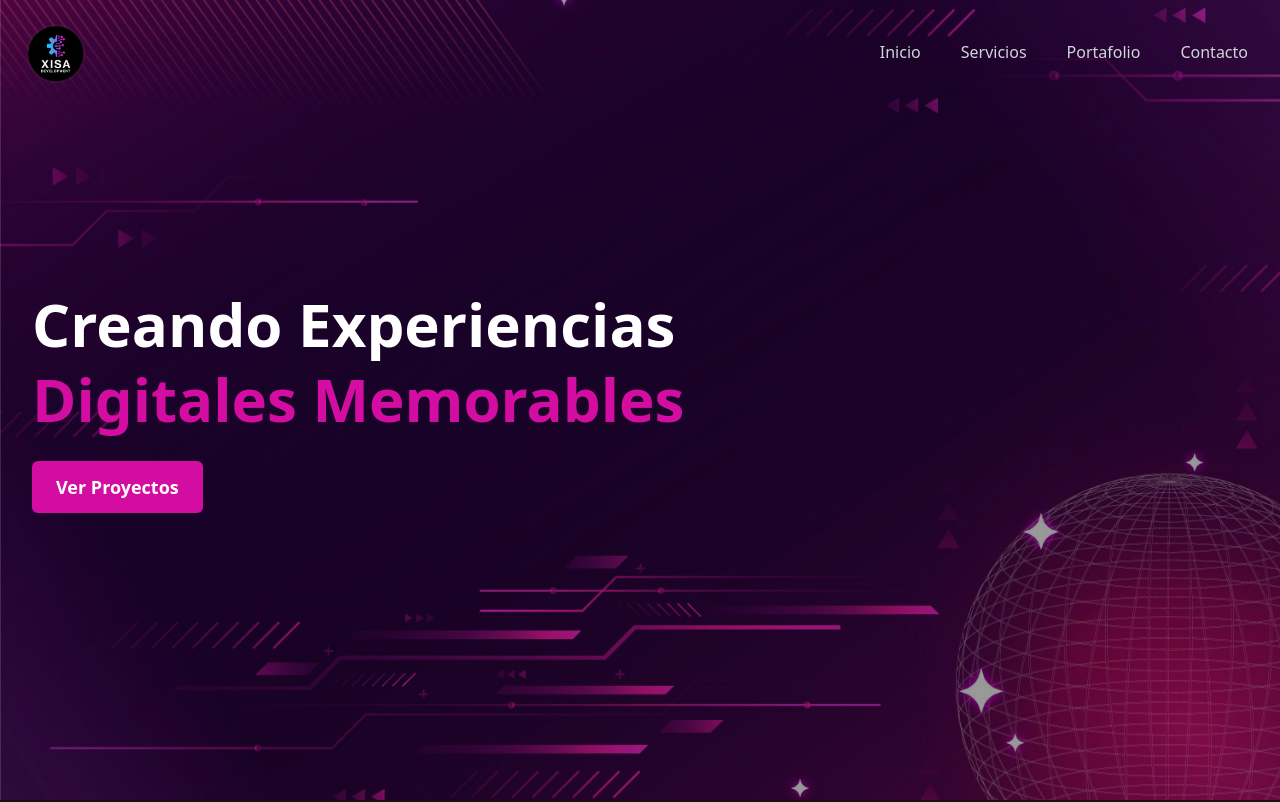
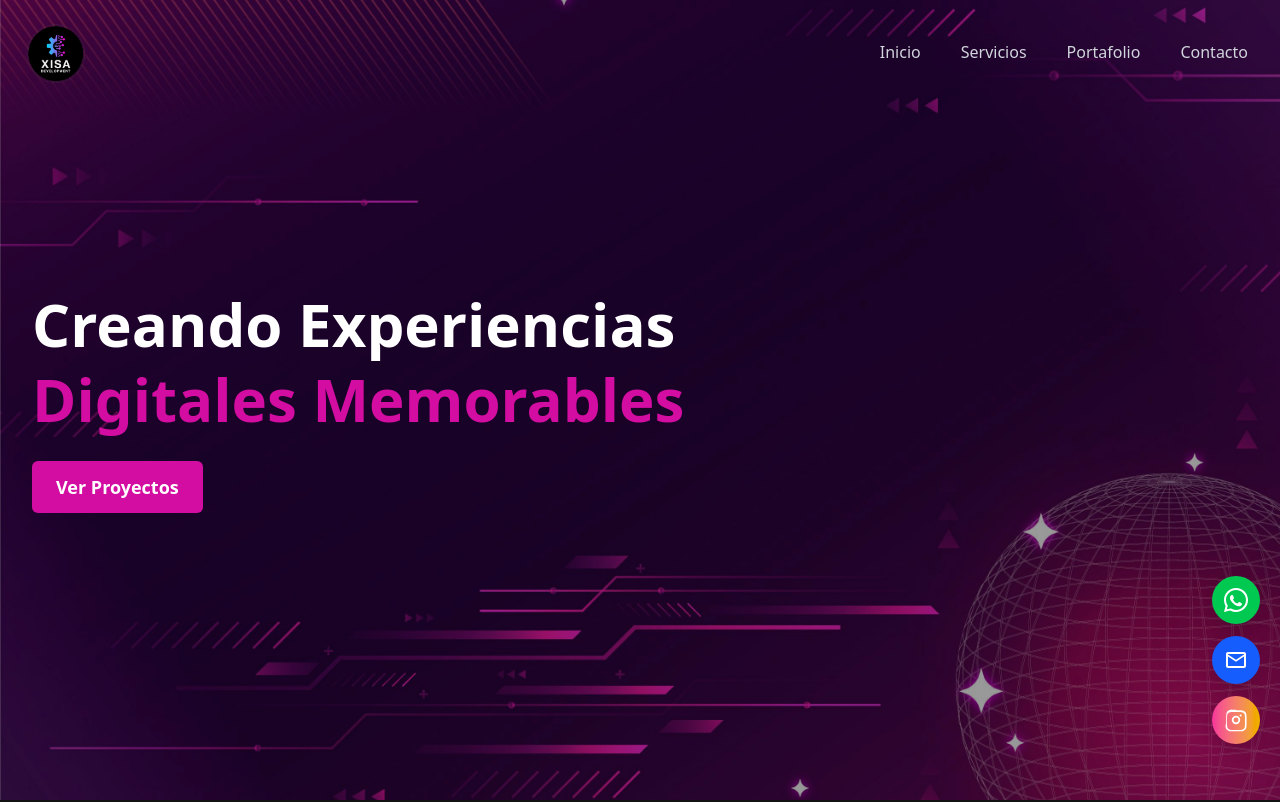
Before and after one commit to Xisa-Development/XisaDevelopment, a React (Vite) app: page / in a window 1280 px wide. Shown: the top 802 px of the page. Built offline with nearby package versions, Linux system fonts and the light colour scheme.

Commit message:
feat: :sparkles: new components

```diff
--- /dev/null
+++ b/src/components/FloatButton.tsx
@@ -0,0 +1,37 @@
+
+export default function FloatButton() {
+  return (
+    <div className="fixed right-5 bottom-10 pb-4 flex flex-col gap-3 z-[9999]">
+      <a
+        href="https://api.whatsapp.com/send?phone=4271047437"
+        target="_blank"
+        rel="noopener noreferrer"
+        className="flex items-center justify-center w-12 h-12 xs:w-10 xs:h-10 bg-green-500 text-white rounded-full shadow-lg transition-transform hover:scale-110"
+      >
+        <svg className="w-6 h-6" fill="currentColor" viewBox="0 0 24 24">
+          <path d="M20.52 3.48A11.92 11.92 0 0 0 12 0C5.37 0 0 5.37 0 12c0 2.11.55 4.12 1.6 5.91L0 24l6.27-1.62A11.93 11.93 0 0 0 12 24c6.63 0 12-5.37 12-12 0-3.19-1.24-6.18-3.48-8.52zM12 22a9.93 9.93 0 0 1-5.1-1.39l-.36-.21-3.72.96.99-3.63-.24-.37A9.93 9.93 0 0 1 2 12c0-5.52 4.48-10 10-10s10 4.48 10 10-4.48 10-10 10zm5.27-7.05c-.29-.14-1.72-.84-1.98-.94-.27-.1-.47-.14-.66.14-.2.29-.76.94-.93 1.13-.17.2-.34.22-.63.07-.29-.14-1.24-.46-2.37-1.47a8.77 8.77 0 0 1-1.63-2.03c-.17-.29-.02-.45.13-.59.13-.13.29-.34.43-.51.14-.17.2-.29.29-.48.1-.2.05-.37-.02-.51-.07-.14-.66-1.59-.9-2.18-.24-.57-.49-.49-.66-.5h-.56c-.2 0-.52.07-.8.37-.29.29-1.04 1.02-1.04 2.48 0 1.45 1.06 2.85 1.2 3.05.14.2 2.1 3.21 5.09 4.5.71.31 1.26.5 1.69.64.71.22 1.36.19 1.87.12.57-.08 1.72-.7 1.96-1.37.24-.67.24-1.24.17-1.37-.07-.14-.26-.2-.55-.34z" />
+        </svg>
+      </a>
+
+      <a
+        href="mailto:xisa@gmail.com"
+        className="flex items-center justify-center w-12 h-12 xs:w-10 xs:h-10 bg-blue-600 text-white rounded-full shadow-lg transition-transform hover:scale-110"
+      >
+        <svg className="w-6 h-6" fill="currentColor" viewBox="0 0 24 24">
+          <path d="M20 4H4C2.897 4 2 4.897 2 6v12c0 1.103.897 2 2 2h16c1.104 0 2-.897 2-2V6c0-1.103-.896-2-2-2zm0 2v.511l-8 5.333-8-5.333V6h16zM4 18V8.489l8 5.333 8-5.333V18H4z" />
+        </svg>
+      </a>
+
+      <a
+        href="https://www.instagram.com/xisa_development/"
+        target="_blank"
+        rel="noopener noreferrer"
+        className="flex items-center justify-center w-12 h-12 xs:w-10 xs:h-10 bg-gradient-to-r from-pink-500 to-yellow-500 text-white rounded-full shadow-lg transition-transform hover:scale-110"
+      >
+        <svg className="w-6 h-6" fill="currentColor" viewBox="0 0 24 24">
+          <path d="M12 2.2c3.2 0 3.584.012 4.85.07 1.17.054 1.97.24 2.43.403a4.92 4.92 0 0 1 1.78 1.045 4.92 4.92 0 0 1 1.045 1.78c.163.46.35 1.26.403 2.43.058 1.267.07 1.65.07 4.85s-.012 3.584-.07 4.85c-.054 1.17-.24 1.97-.403 2.43a4.92 4.92 0 0 1-1.045 1.78 4.92 4.92 0 0 1-1.78 1.045c-.46.163-1.26.35-2.43.403-1.267.058-1.65.07-4.85.07s-3.584-.012-4.85-.07c-1.17-.054-1.97-.24-2.43-.403a4.92 4.92 0 0 1-1.78-1.045 4.92 4.92 0 0 1-1.045-1.78c-.163-.46-.35-1.26-.403-2.43C2.212 15.784 2.2 15.4 2.2 12s.012-3.584.07-4.85c.054-1.17.24-1.97.403-2.43A4.92 4.92 0 0 1 3.718 2.94 4.92 4.92 0 0 1 5.497 1.895c.46-.163 1.26-.35 2.43-.403C8.416 1.812 8.8 1.8 12 1.8zm0 1.8c-3.14 0-3.5.012-4.73.068-1.02.046-1.575.22-1.94.364a3.12 3.12 0 0 0-1.136.74 3.12 3.12 0 0 0-.74 1.136c-.144.365-.318.92-.364 1.94-.056 1.23-.068 1.59-.068 4.73s.012 3.5.068 4.73c.046 1.02.22 1.575.364 1.94.16.405.404.77.74 1.136.366.336.73.58 1.136.74.365.144.92.318 1.94.364 1.23.056 1.59.068 4.73.068s3.5-.012 4.73-.068c1.02-.046 1.575-.22 1.94-.364a3.12 3.12 0 0 0 1.136-.74 3.12 3.12 0 0 0 .74-1.136c.144-.365.318-.92.364-1.94.056-1.23.068-1.59.068-4.73s-.012-3.5-.068-4.73c-.046-1.02-.22-1.575-.364-1.94a3.12 3.12 0 0 0-.74-1.136 3.12 3.12 0 0 0-1.136-.74c-.365-.144-.92-.318-1.94-.364C15.5 4.012 15.14 4 12 4zm0 3.8a4.2 4.2 0 1 1 0 8.4 4.2 4.2 0 0 1 0-8.4zm0 1.8a2.4 2.4 0 1 0 0 4.8 2.4 2.4 0 0 0 0-4.8zm5.6-2.2a1 1 0 1 1-2 0 1 1 0 0 1 2 0z" />
+        </svg>
+      </a>
+    </div>
+  );
+}
--- a/src/components/Layout.tsx
+++ b/src/components/Layout.tsx
@@ -7,6 +7,7 @@ import { PortfolioSection } from "./PortfolioItem";
 import Footer from "./Footer";
 import { Loader } from "./Loader";
 import { useState, useEffect } from "react";
+import FloatButton from "./FloatButton";
 
 const navLinks = [
   { path: "/", label: "Inicio" },
@@ -85,6 +86,7 @@ export const AppLayout = () => {
 
           {/* SECCIONES */}
           <main className="">
+            <FloatButton />
             <HeroSection />
             <ServicesSection />
             <PortfolioSection />
```
